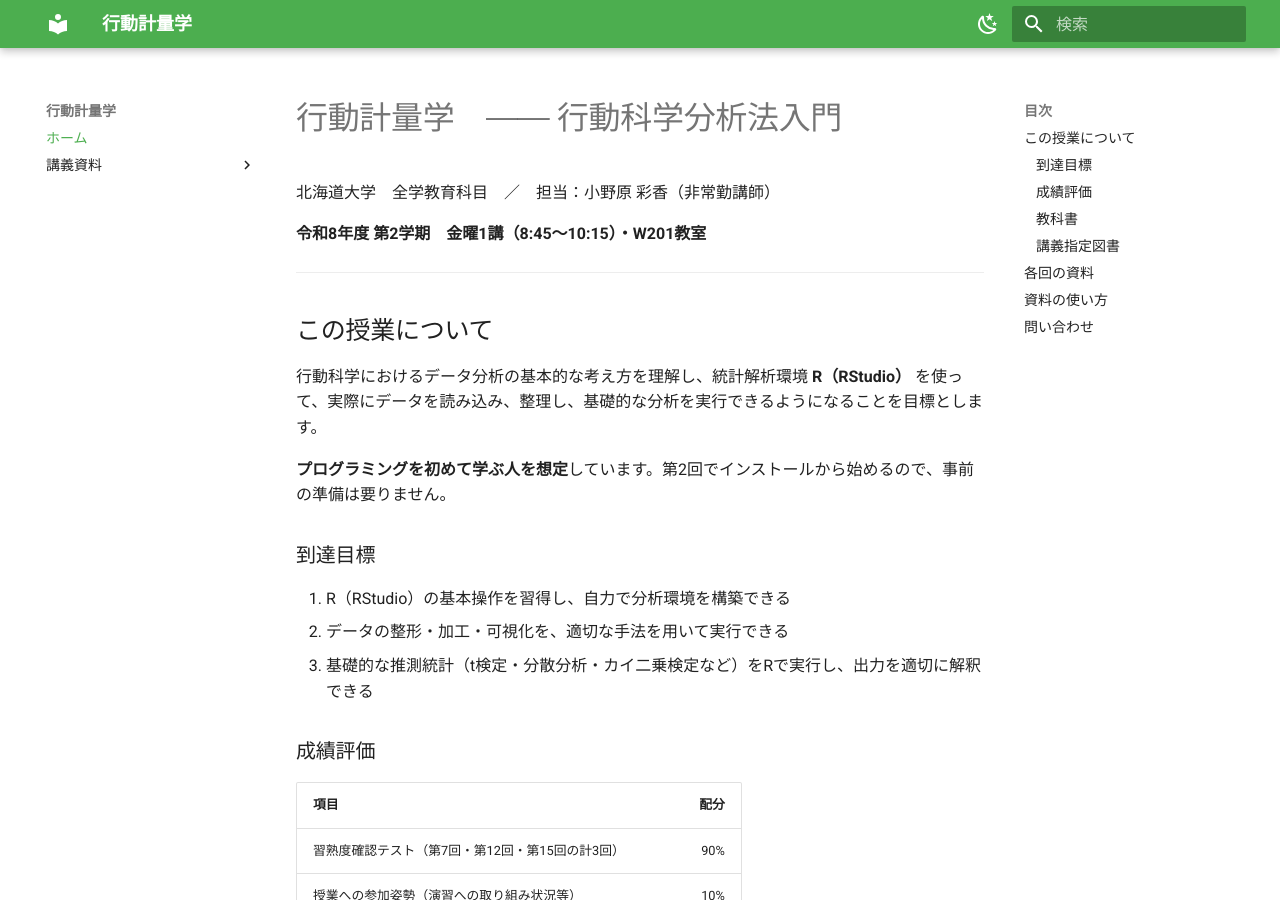
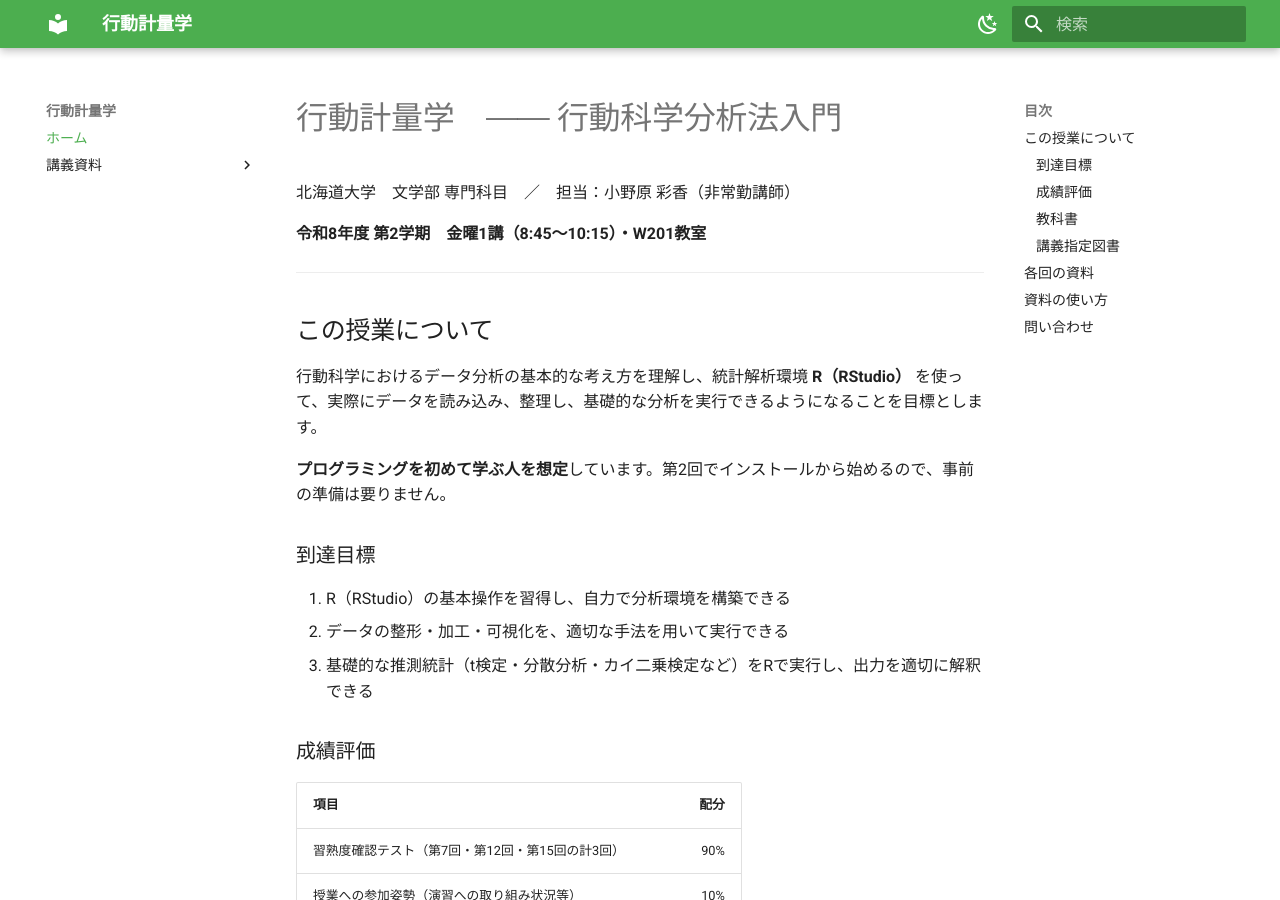
Before and after one commit to aonoa68/kodo-keiryo, an MkDocs documentation site: the page built from docs/index.md, in a window 1280 px wide and 900 px high. Built offline with MkDocs 1.6.1 and Material for MkDocs 9.7.7, drawn with Linux system fonts in a browser that asks for light colours.

Commit message:
科目区分を「文学部 専門科目」に修正
MDASH認定プログラム構成科目一覧（文科省調査 別紙2）では
科目区分＝専門科目、提供学部等＝文学部となっており、
サイトの「全学教育科目」表記と食い違っていたため修正した。

Co-Authored-By: Claude Opus 5 (1M context) <noreply@anthropic.com>

```diff
--- a/docs/index.md
+++ b/docs/index.md
@@ -1,6 +1,6 @@
 # 行動計量学　―― 行動科学分析法入門
 
-北海道大学　全学教育科目　／　担当：小野原 彩香（非常勤講師）
+北海道大学　文学部 専門科目　／　担当：小野原 彩香（非常勤講師）
 
 **令和8年度 第2学期　金曜1講（8:45〜10:15）・W201教室**
 
--- a/mkdocs.yml
+++ b/mkdocs.yml
@@ -1,5 +1,5 @@
 site_name: 行動計量学
-site_description: 北海道大学 全学教育科目「行動計量学（行動科学分析法入門）」令和8年度第2学期
+site_description: 北海道大学 文学部 専門科目「行動計量学（行動科学分析法入門）」令和8年度第2学期
 site_author: 小野原 彩香
 site_url: https://aonoa68.github.io/kodo-keiryo/
 
```
